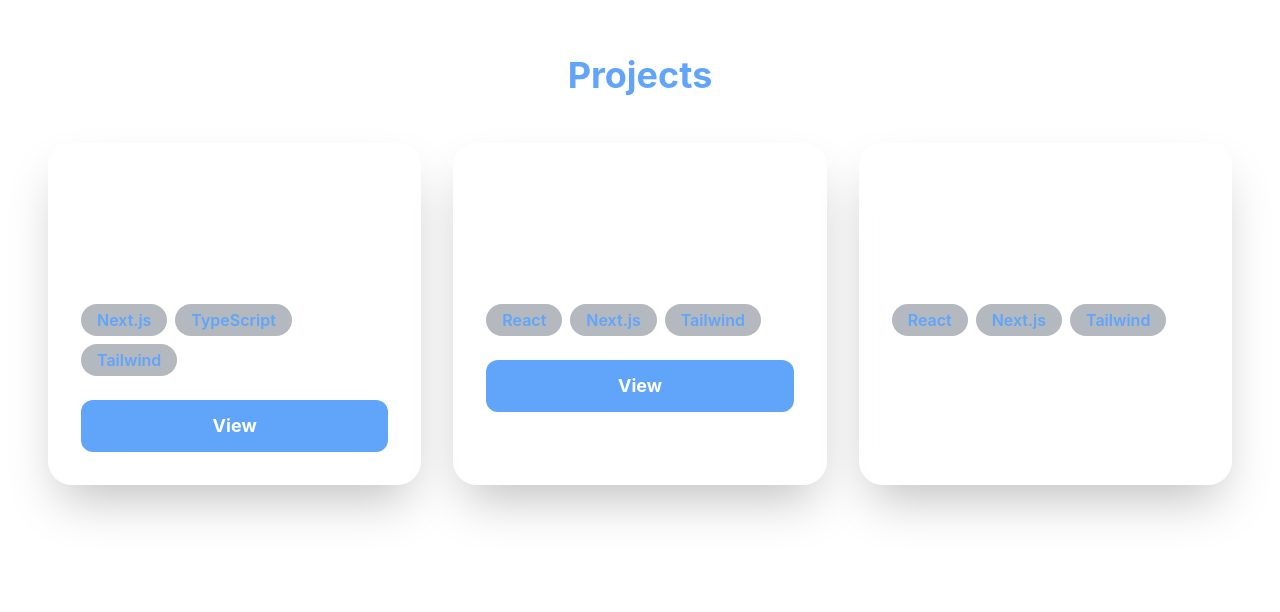
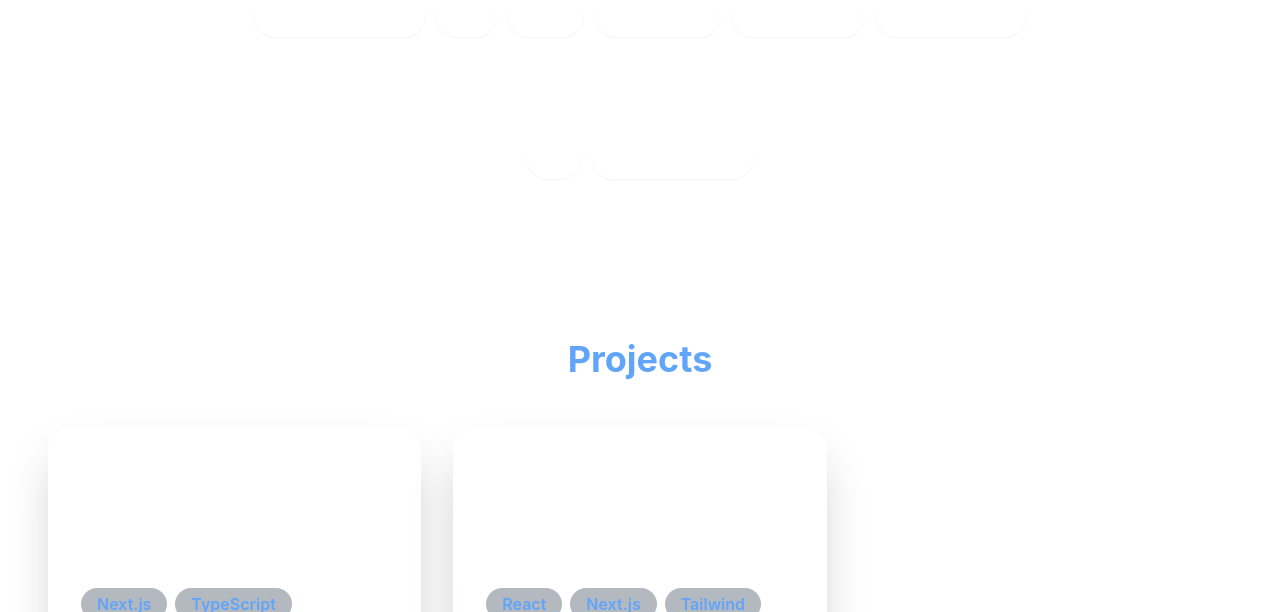
Before and after one commit to Flexinos7/my-portfolio, a Next.js app: page / in a window 1280 px wide. Shown: the part 2188-2800 px from the top of the page. Built offline with nearby package versions, Linux system fonts and the light colour scheme.

Commit message:
Update portfolio content

```diff
--- a/app/components/EducationSection.tsx
+++ b/app/components/EducationSection.tsx
@@ -6,7 +6,7 @@ const education = [
   {
     degree: 'Bachelor of Science in Computer Information Systems',
     school: 'University of Texas at Arlington',
-    period: 'Expected May 2026',
+    period: 'Graduated May 2026',
     gpa: '3.0/4.0',
     description: 'Focus on Product Management, Software Development, and Business Technology integration. Active in student organizations and hackathons.',
     achievements: ['Dean\'s List', 'ACM Executive Director', 'HackUTA Organizer']
--- a/app/components/Experience.tsx
+++ b/app/components/Experience.tsx
@@ -3,24 +3,32 @@ import { motion } from "framer-motion";
 
 const experiences = [
   {
-    company: "Alpha Events and Decor",
-    role: "Wedding Decorator Lead, Website Developer",
-    dates: "May 2021 – Present",
-    points: [
-      "Planned roadmap aligning teams, boosting inquiries by 30%.",
-      "Managed 500+ events, delivering 100% on-time, on-budget.",
-      "Developed and deployed a full-featured wedding decor site"
-    ],
+    company: "Mercor",
+    role: "AI Evaluation Analyst (Contract)",
+    dates: "August 2025 – January 2026",
+    description:
+      "Evaluated and analyzed multimodal AI outputs across image, audio, and video datasets to assess model performance, alignment, and response accuracy against business-defined criteria. Conducted high-volume data annotation and quality assurance workflows supporting AI model optimization and fine-tuning initiatives while communicating actionable insights to cross-functional AI teams.",
   },
   {
-    company: "ACM at UTA",
+    company: "Alpha Events and Decor",
+    role: "Event Planner",
+    dates: "January 2021 – May 2025",
+    description:
+      "Led digital transformation initiatives by coordinating development of an online wedding décor portal, collaborating with stakeholders to define business requirements and launch milestones that increased web-based inquiries by 30%. Managed cross-functional coordination across vendors, clients, and operational teams for 450+ events while conducting user feedback analysis to improve customer experience and operational workflows.",
+  },
+  {
+    company: "Association for Computing Machinery",
     role: "Executive Director",
-    dates: "Aug 2023 – Present",
-    points: [
-      "Led ACM Create product strategy, reducing prototyping time 50%.",
-      "Managed 10-person agile team, improving velocity and sprint accuracy",
-      "Created viral Instagram content, generating 6M+ views and engagement.",
-    ],
+    dates: "January 2024 – May 2026",
+    description:
+      "Led strategic technology and community initiatives for a 60+ member organization, coordinating collaboration between engineering, design, and operations teams. Directed product planning and UX workflow initiatives using Figma while developing data-driven outreach strategies that generated 8M+ social media impressions and increased engagement across university initiatives.",
+  },
+  {
+    company: "HackUTA",
+    role: "Organizer",
+    dates: "August 2023 – May 2026",
+    description:
+      "Supported planning and execution of one of UTA’s largest hackathons by coordinating logistics, participant experiences, and cross-functional event operations. Collaborated with student leaders, sponsors, and volunteers to help deliver a large-scale technology event focused on innovation, collaboration, and hands-on learning.",
   },
 ];
 
--- a/app/components/ExperienceSection.tsx
+++ b/app/components/ExperienceSection.tsx
@@ -4,34 +4,39 @@ import { motion } from 'framer-motion';
 
 const experiences = [
   {
-    title: 'Product Manager',
-    company: 'MavGrades.com',
-    period: 'Jul 2024 - Present',
-    description: 'Leading product development for a platform that helps UTA students view grade distributions by course and professor.',
-    skills: ['Product Strategy', 'User Research', 'Data Analysis', 'Agile Development']
-  },
-  {
-    title: 'Wedding Decorator Lead',
-    company: 'Alpha Events & Decor',
-    period: 'May 2021 - Present',
-    description: 'Managed wedding decoration projects, coordinated with clients and vendors, and ensured successful event execution.',
-    skills: ['Project Management', 'Client Relations', 'Vendor Coordination', 'Event Planning']
-  },
-  {
-    title: 'Executive Director',
-    company: 'Association of Computing Machinery (ACM)',
-    period: 'Jan 2024 - Present',
-    description: 'Leading the creative technology community at UTA, organizing events and fostering innovation.',
-    skills: ['Leadership', 'Event Organization', 'Community Building', 'Technology']
+    title: 'AI Evaluation Analyst (Contract)',
+    company: 'Mercor',
+    period: 'Aug 2025 – Jan 2026',
+    description:
+      'Evaluated and analyzed multimodal AI outputs across image, audio, and video datasets to assess model performance, alignment, and response accuracy against business-defined criteria while supporting AI model optimization initiatives.',
+    skills: ['AI Evaluation', 'Data Analysis', 'Quality Assurance', 'Cross-Functional Collaboration'],
   },
   {
     title: 'Organizer',
     company: 'HackUTA',
-    period: 'Jan 2024 - Present',
-    description: 'Organizing hackathons and coding events to promote innovation and collaboration among students.',
-    skills: ['Event Planning', 'Student Engagement', 'Technical Events', 'Collaboration']
-  }
+    period: 'Aug 2025 – May 2026',
+    description:
+      'Supported planning and execution of large-scale hackathons by coordinating logistics, participant experiences, and collaborative event operations focused on innovation and student engagement.',
+    skills: ['Event Planning', 'Team Collaboration', 'Operations', 'Student Engagement'],
+  },
+  {
+    title: 'Executive Director',
+    company: 'Association for Computing Machinery (ACM)',
+    period: 'Jan 2024 – May 2026',
+    description:
+      'Led strategic technology and community initiatives by coordinating collaboration between engineering, design, and operations teams while driving engagement through data-driven outreach strategies.',
+    skills: ['Leadership', 'Product Strategy', 'Community Building', 'Cross-Functional Collaboration'],
+  },
+  {
+    title: 'Event Planner',
+    company: 'Alpha Events & Decor',
+    period: 'Jan 2021 – May 2025',
+    description:
+      'Led digital transformation initiatives by coordinating development of an online wedding décor portal, collaborating with stakeholders to define business requirements and improve operational workflows across 450+ events.',
+    skills: ['Project Management', 'Stakeholder Communication', 'Process Improvement', 'Operations'],
+  },
 ];
+
 
 export default function ExperienceSection() {
   return (
--- a/app/components/Hero.tsx
+++ b/app/components/Hero.tsx
@@ -1,10 +1,7 @@
 "use client";
-import { motion, useScroll, useTransform } from "framer-motion";
+import { motion } from "framer-motion";
 
 export default function Hero() {
-  const { scrollY } = useScroll();
-  const yMove = useTransform(scrollY, [0, 300], [0, 50]);
-
   return (
     <section className="relative h-screen overflow-hidden">
       <div className="relative z-10 flex flex-col items-center justify-center h-full">
@@ -24,7 +21,7 @@ export default function Hero() {
           transition={{ duration: 0.8, delay: 0.4 }}
           className="text-xl md:text-2xl bg-clip-text bg-gradient-to-r from-pink-400 via-purple-400 to-blue-400 text-transparent mb-4"
         >
-          Digital Product Manager
+          Technology Consultant & Product Builder
         </motion.p>
         <motion.p
           initial={{ y: 20, opacity: 0 }}
--- a/app/components/Projects.tsx
+++ b/app/components/Projects.tsx
@@ -18,13 +18,7 @@ const projects = [
     github: "https://github.com/charlesroy7/RowdyHacks",
     live: "https://devpost.com/software/jurassic-parking",
   },
-  {
-    name: "DecorFeva - In Progress",
-    description: "An app uniting clients, decorators, and vendors to streamline wedding décor planning.",
-    tech: ["React", "Next.js", "Tailwind"],
-    github: null,
-    live: null,
-  },
+
 ];
 
 export default function Projects() {
--- a/app/components/ProjectsGrid.tsx
+++ b/app/components/ProjectsGrid.tsx
@@ -18,12 +18,7 @@ export default function ProjectsGrid() {
       codeUrl: 'https://github.com/felixcherian/jurassic-parking',
       liveUrl: 'https://devpost.com/software/jurassic-parking'
     },
-    {
-      title: 'DecorFeva – In Progress',
-      description: 'An app uniting clients, decorators, and vendors to streamline wedding décor planning.',
-      tags: ['React', 'Next.js', 'Tailwind'],
-      // codeUrl: 'https://github.com/felixcherian/decorfeva'
-    }
+
   ];
 
   return (
--- a/app/components/SkillsSection.tsx
+++ b/app/components/SkillsSection.tsx
@@ -3,24 +3,48 @@
 import { motion } from 'framer-motion';
 
 const skills = [
+  // Languages
+  { name: 'Python', category: 'Languages' },
   { name: 'JavaScript', category: 'Languages' },
-  { name: 'Python', category: 'Languages' },
-  { name: 'HTML/CSS', category: 'Languages' },
   { name: 'SQL', category: 'Languages' },
   { name: 'Swift', category: 'Languages' },
-  { name: 'React', category: 'Frameworks' },
-  { name: 'Next.js', category: 'Frameworks' },
-  { name: 'Node.js', category: 'Frameworks' },
-  { name: 'Tailwind CSS', category: 'Frameworks' },
-  { name: 'Agile', category: 'Developer Tools' },
-  { name: 'Jira', category: 'Developer Tools' },
-  { name: 'Git', category: 'Developer Tools' },
-  { name: 'VS Code', category: 'Developer Tools' },
-  { name: 'Figma', category: 'Developer Tools' },
-  { name: 'Firebase', category: 'Developer Tools' }
+  { name: 'HTML/CSS', category: 'Languages' },
+  { name: 'C/C++', category: 'Languages' },
+
+  // Frameworks & Libraries
+  { name: 'React', category: 'Frameworks & Libraries' },
+  { name: 'Next.js', category: 'Frameworks & Libraries' },
+  { name: 'Tailwind CSS', category: 'Frameworks & Libraries' },
+  { name: 'Node.js', category: 'Frameworks & Libraries' },
+  { name: 'Flutter', category: 'Frameworks & Libraries' },
+  { name: 'REST APIs', category: 'Frameworks & Libraries' },
+
+  // Databases & Cloud
+  { name: 'MySQL', category: 'Databases & Cloud' },
+  { name: 'SQLite', category: 'Databases & Cloud' },
+  { name: 'Firebase', category: 'Databases & Cloud' },
+  { name: 'Vercel', category: 'Databases & Cloud' },
+
+  // Business & Analytical Tools
+  { name: 'Agile Methodologies', category: 'Business & Analytical Tools' },
+  { name: 'Jira', category: 'Business & Analytical Tools' },
+  { name: 'Figma', category: 'Business & Analytical Tools' },
+  { name: 'Data Analysis', category: 'Business & Analytical Tools' },
+  { name: 'User Research', category: 'Business & Analytical Tools' },
+  { name: 'Process Mapping', category: 'Business & Analytical Tools' },
+
+  // Tools
+  { name: 'Git', category: 'Tools' },
+  { name: 'Visual Studio Code', category: 'Tools' },
 ];
 
-const categories = ['Languages', 'Frameworks', 'Developer Tools'];
+const categories = [
+  'Languages',
+  'Frameworks & Libraries',
+  'Databases & Cloud',
+  'Business & Analytical Tools',
+  'Tools',
+];
 
 export default function SkillsSection() {
   return (
```
Also changed, not shown: 2 other files (tests, documents, lock files or other folders).
